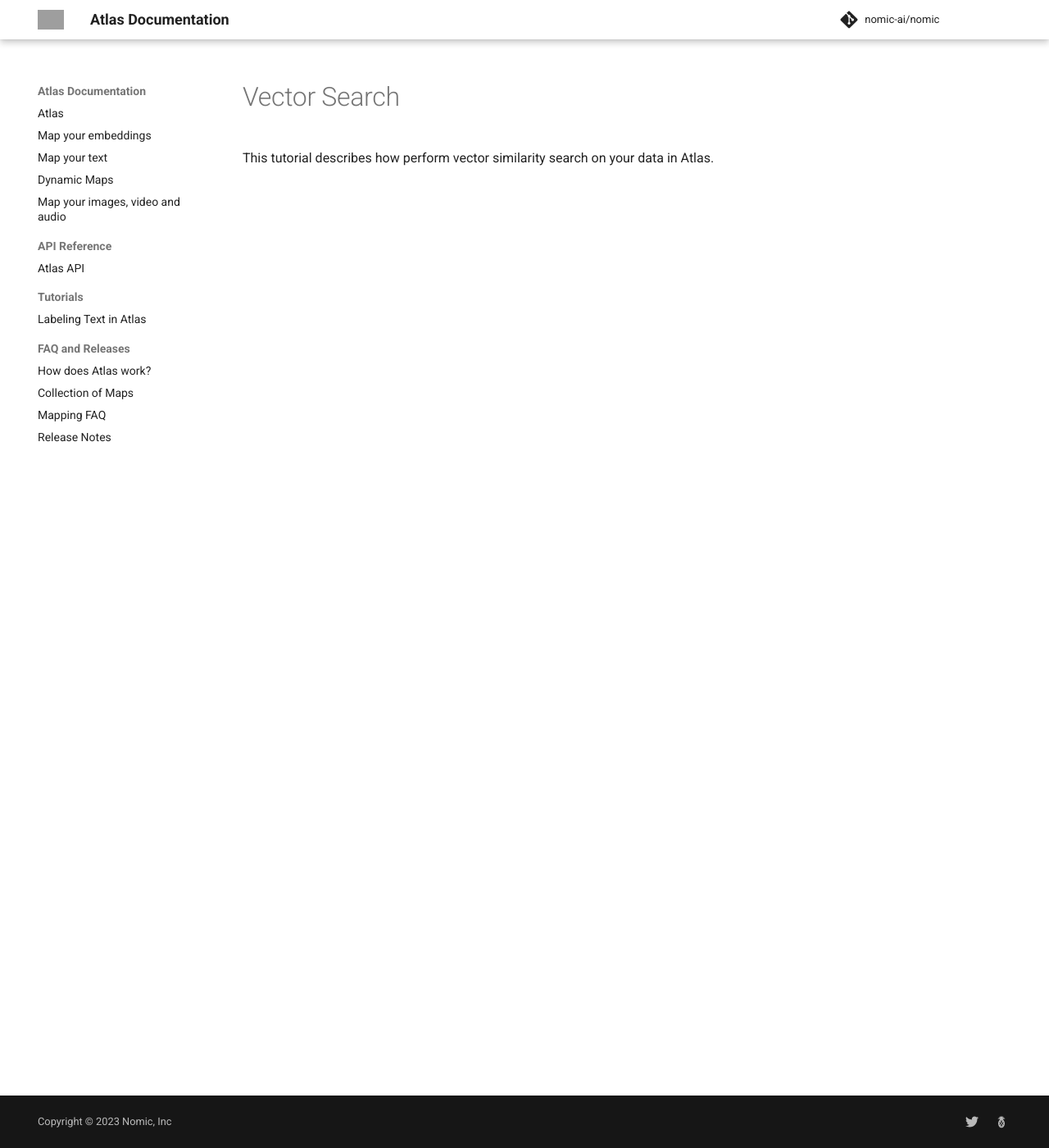
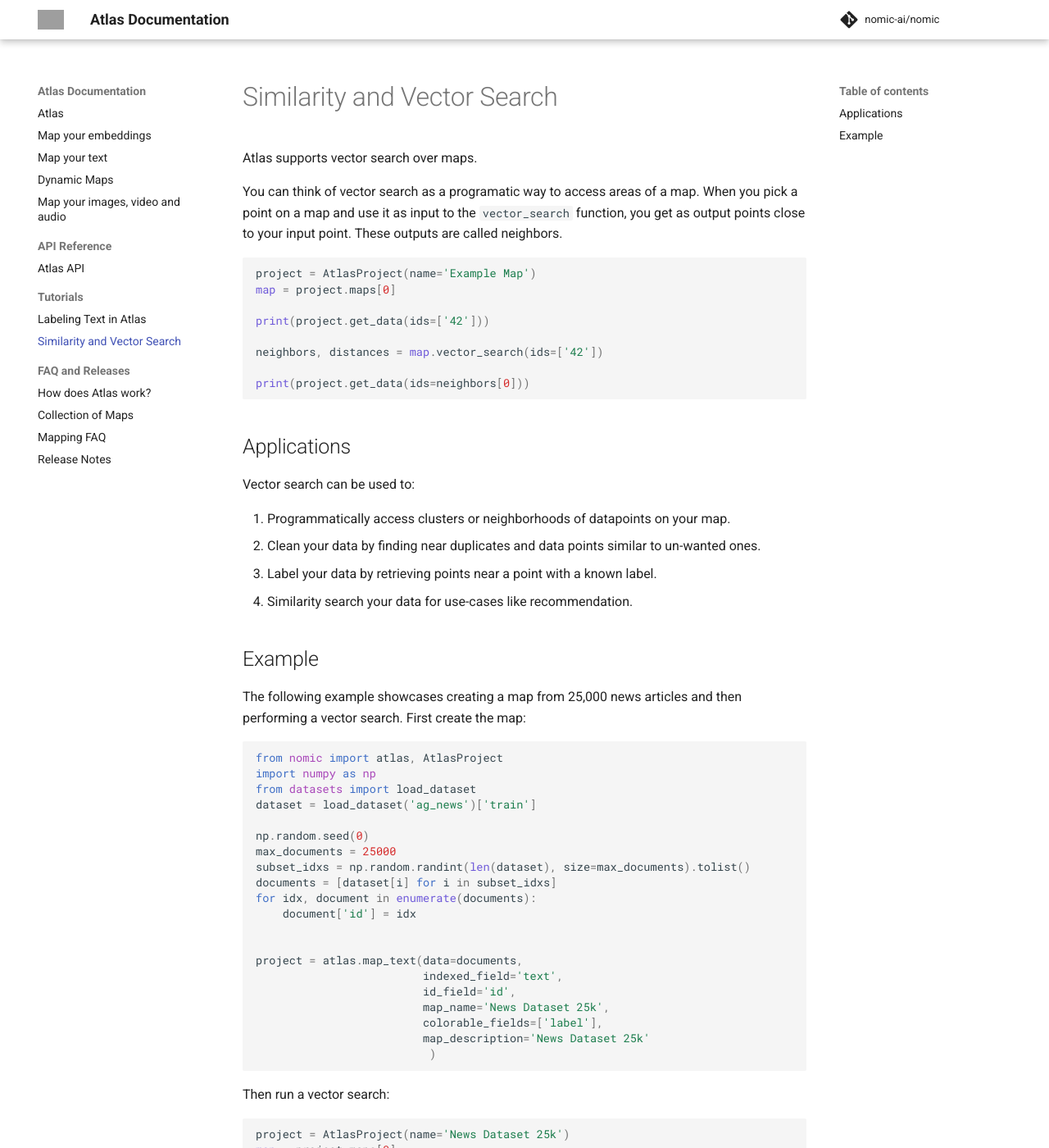
Before and after one commit to nomic-ai/nomic, an MkDocs documentation site: the page built from docs/vector_search_in_atlas.md, in a window 1280 px wide and 1400 px high. Shown: the whole window at 82% size. Built offline with MkDocs 1.6.1 and Material for MkDocs 9.7.7, drawn with Linux system fonts in a browser that asks for light colours; comment, search, counter and statistics services are not loaded; some of the changed text lies outside the part shown; grey boxes are pictures that could not be loaded.

Commit message:
Vector search docs

````diff
--- a/docs/vector_search_in_atlas.md
+++ b/docs/vector_search_in_atlas.md
@@ -1,2 +1,75 @@
-# Vector Search
-This tutorial describes how perform vector similarity search on your data in Atlas.
+# Similarity and Vector Search
+Atlas supports vector search over maps.
+
+You can think of vector search as a programatic way to access areas of a map.
+When you pick a point on a map and use it as input to the `vector_search` function, you get as output points close to
+your input point. These outputs are called neighbors.
+```python
+project = AtlasProject(name='Example Map')
+map = project.maps[0]
+
+print(project.get_data(ids=['42']))
+
+neighbors, distances = map.vector_search(ids=['42'])
+
+print(project.get_data(ids=neighbors[0]))
+```
+
+## Applications
+
+Vector search can be used to:
+
+1. Programmatically access clusters or neighborhoods of datapoints on your map.
+2. Clean your data by finding near duplicates and data points similar to un-wanted ones.
+3. Label your data by retrieving points near a point with a known label.
+3. Similarity search your data for use-cases like recommendation.
+
+
+
+## Example
+The following example showcases creating a map from 25,000 news articles and then performing a vector search.
+First create the map:
+```python
+from nomic import atlas, AtlasProject
+import numpy as np
+from datasets import load_dataset
+dataset = load_dataset('ag_news')['train']
+
+np.random.seed(0)
+max_documents = 25000
+subset_idxs = np.random.randint(len(dataset), size=max_documents).tolist()
+documents = [dataset[i] for i in subset_idxs]
+for idx, document in enumerate(documents):
+    document['id'] = idx
+
+
+project = atlas.map_text(data=documents,
+                         indexed_field='text',
+                         id_field='id',
+                         map_name='News Dataset 25k',
+                         colorable_fields=['label'],
+                         map_description='News Dataset 25k'
+                          )
+
+```
+
+Then run a vector search:
+```python
+project = AtlasProject(name='News Dataset 25k')
+map = project.maps[0]
+
+#batch two vector search queries into one request.
+query_document_ids = [0, 42]
+with project.wait_for_project_lock():
+    neighbors, distances = map.vector_search(ids=query_document_ids, k=10)
+
+print(neighbors)
+data = project.get_data(ids=query_document_ids)
+for datum, datum_neighbors in zip(data, neighbors):
+    neighbor_data = project.get_data(ids=datum_neighbors)
+    print(f"The ten nearest neighbors to the query point {datum} are {neighbor_data}")
+```
+
+!!! note "Project Lock and Vector Search"
+
+    You cannot run a vector_search against a map while it's project is locked (e.g. Atlas is building the map).
--- a/mkdocs.yml
+++ b/mkdocs.yml
@@ -16,6 +16,7 @@
       - 'atlas_api.md'
     - 'Tutorials':
       - 'data_cleaning_in_atlas.md'
+      - 'vector_search_in_atlas.md'
     - 'FAQ and Releases':
       - 'how_does_atlas_work.md'
       - 'collection_of_maps.md'
````
Also changed, not shown: docs/data_cleaning_in_atlas.md (+1 -1 lines), docs/dynamic_maps.md (+3 -3 lines), 5 other files.
